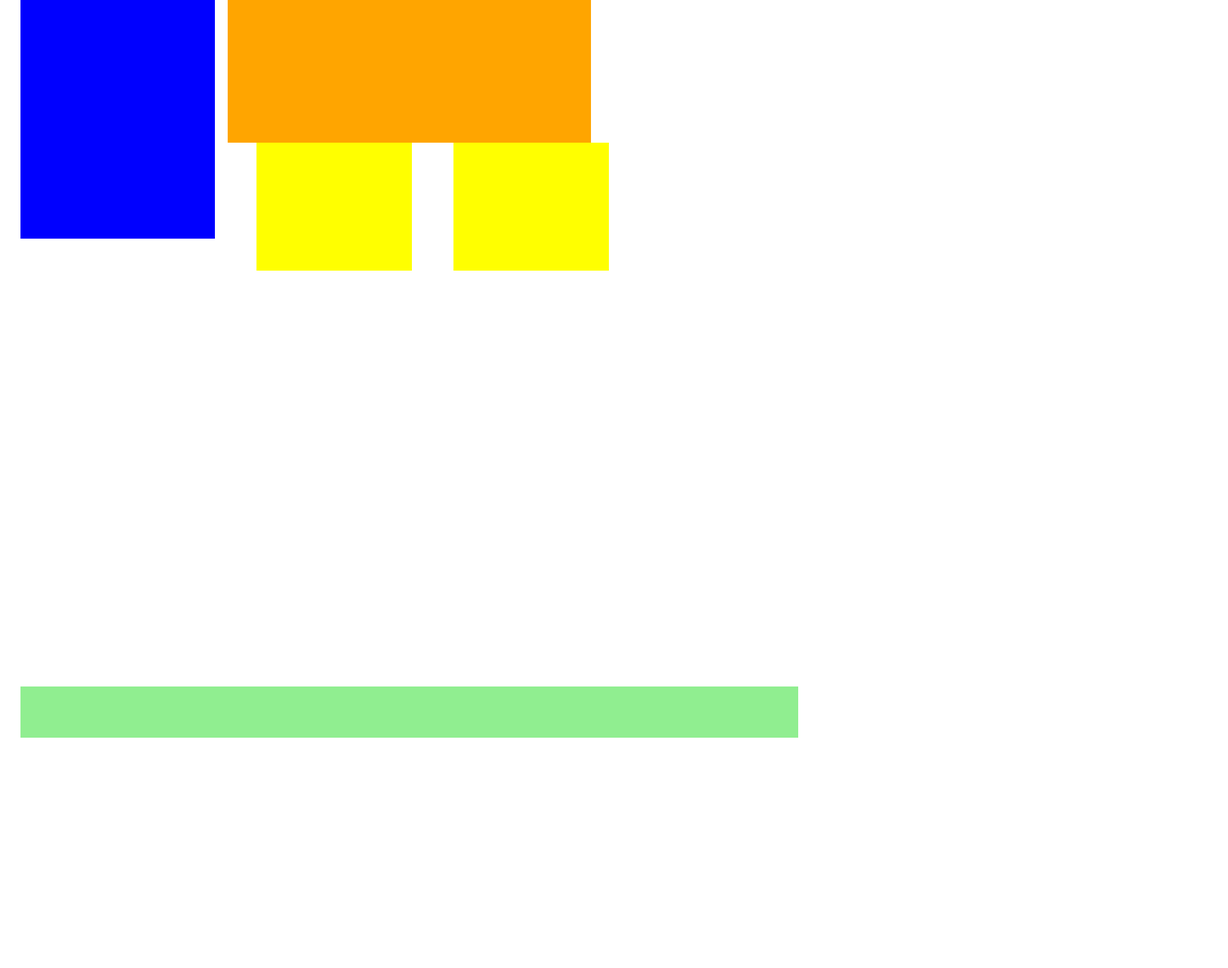
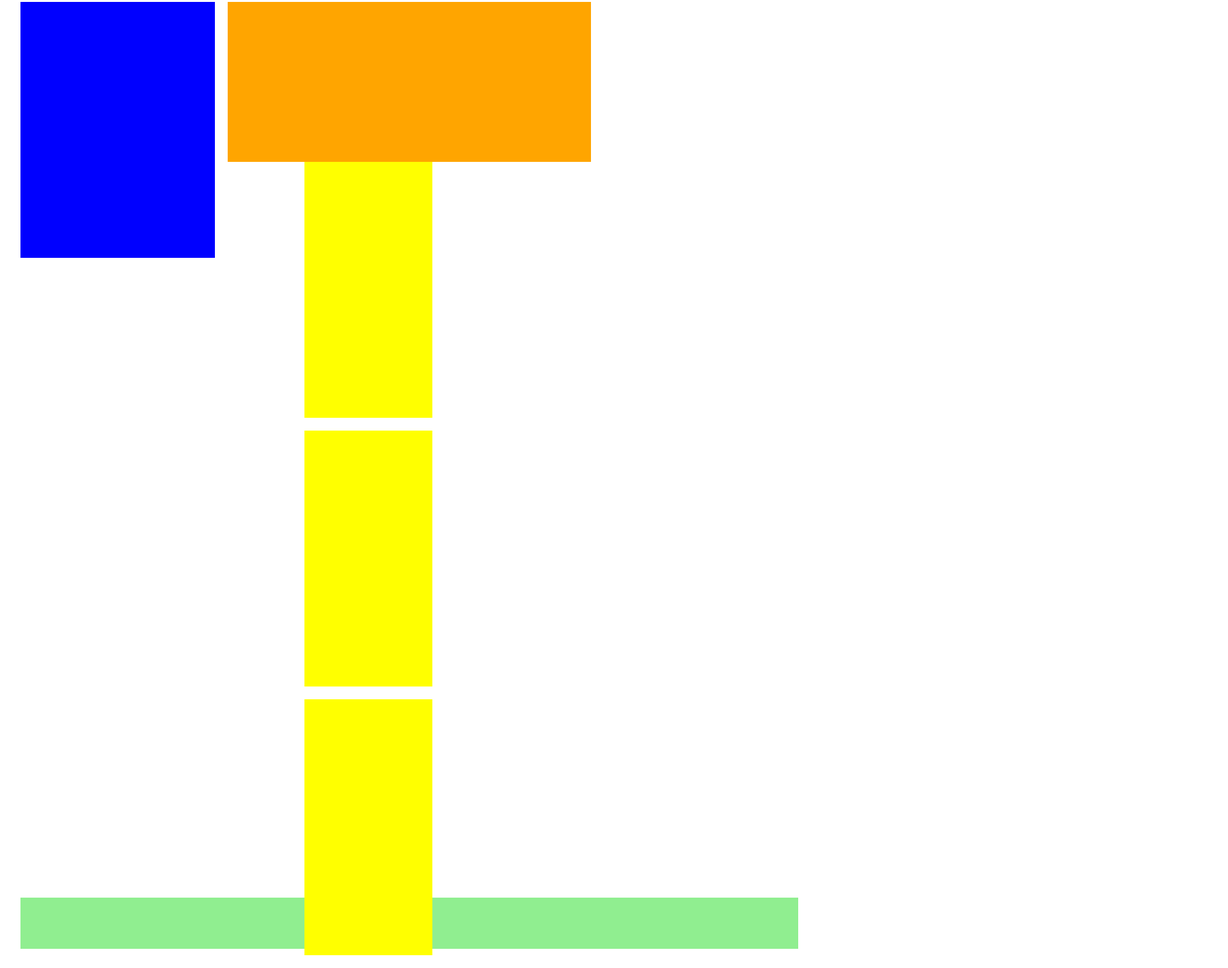
Before and after one commit to Samuel-Gbadamosi/htmlcss-struttura-wp, a plain HTML site: page index.html in a window 1280 px wide. Shown: the part 337-1850 px from the top of the page at 64% size, 1920 px wide, since content can reach past the window. Before the commit the page ends 1490 px from the top, so only its background shows below. Drawn offline with Linux system fonts and the light colour scheme.

Commit message:
re-structured

```diff
--- a/css/style.css
+++ b/css/style.css
@@ -6,6 +6,7 @@
 .container{
   width: 95%;
   margin: auto;
+padding-top: 30px;
 }
 .float{
   float: left;
@@ -49,28 +50,21 @@ main{
   margin: 0 20px;
   background-color: orange;
 }
-.col-third{
-  width: 20%;
-  height: 200px;
+.col-third .box{
+  width:200px;
+  height: 400px;
+  padding-left: 100px;
   margin-bottom: 20px;
-  margin-left: 65px;
+  margin-left: 110px;
   background-color: yellow;
   position: relative;
+  left: 30px;
 
 }
 
-.col-fourth{
-  width: 20%;
-  height: 200px;
-  margin-bottom: 20px;
-  margin-left: 35px;
-  background-color: yellow;
-  position: relative;
-  left: 1055px;
-}
 footer{
   width: 100%;
   height: 80px;
-  margin-top: 600px;
+  margin-top: 900px;
   background-color: lightgreen;
 }
--- a/index.html
+++ b/index.html
@@ -28,18 +28,13 @@
       <aside class="col-second float">
       </aside>
       <!-- Colonna right -->
-      <aside class="col-third float">
-      </aside>
-
-      <aside class="col-third float">
-
-
-      </aside>
-      <aside class="col-fourth float">
-      </aside>
-
-
+      <div class="col-third float">
+        <div class="box"></div>
+        <div class="box"></div>
+        <div class="box"></div>
+      </div>
     </main>
+    <!-- finisci main -->
     <!-- footer -->
     <footer class="clearfix">
     </footer>
```
Also changed, not shown: 1 other file.
